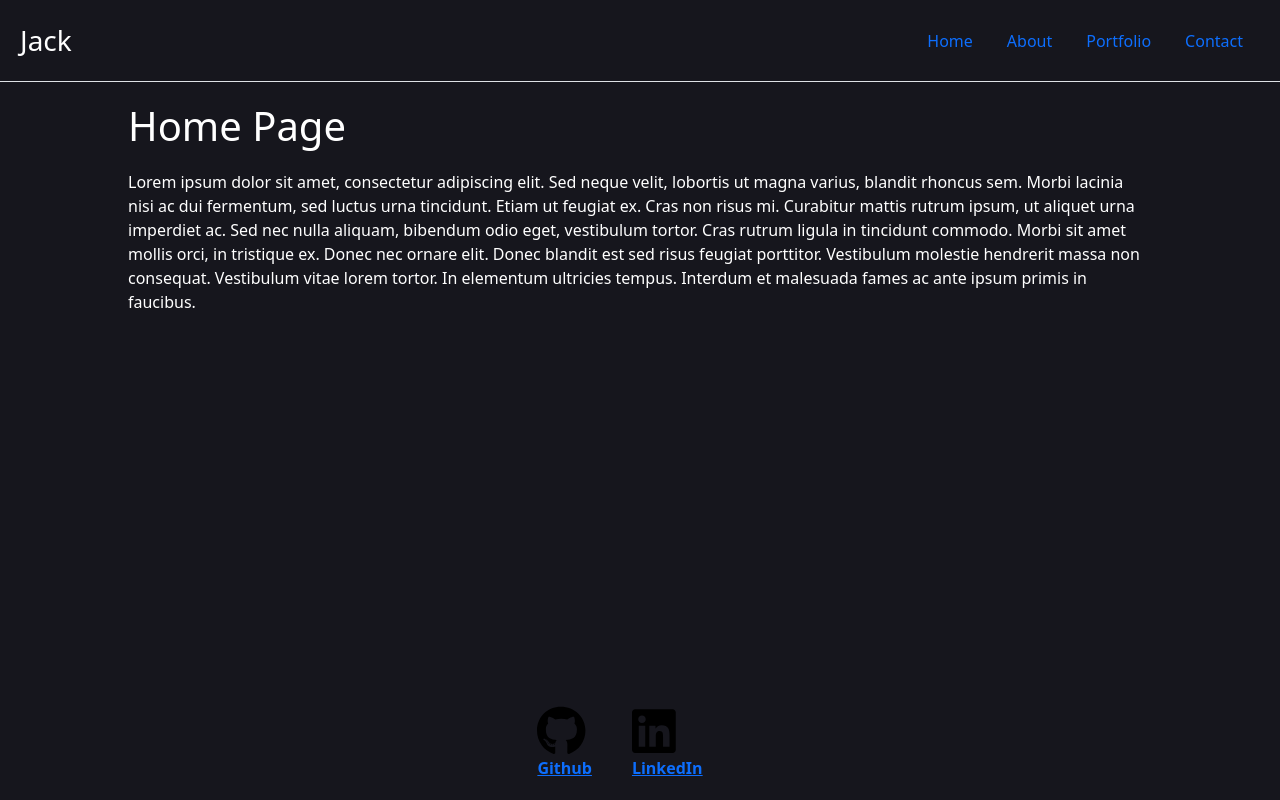
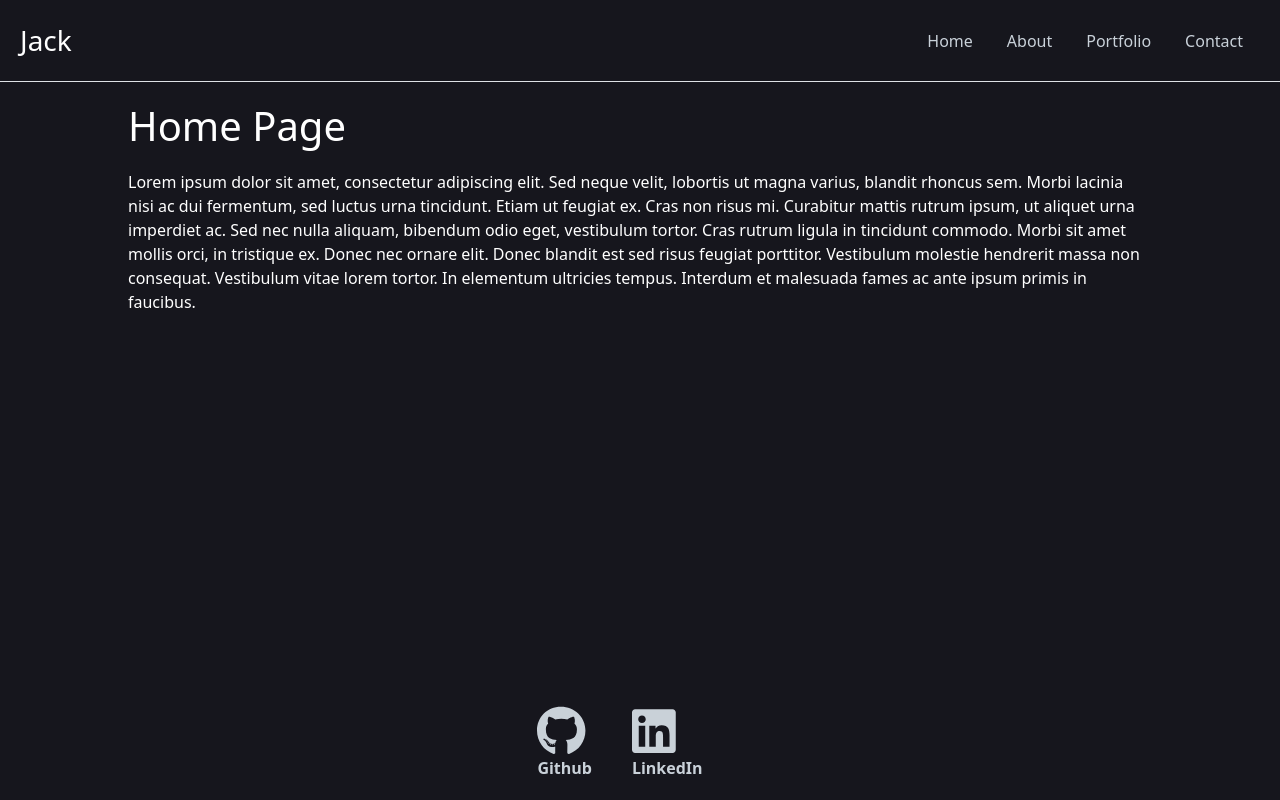
Before and after one commit to jacksonnorris/bc-react-portfolio, a React (Create React App) app: page / in a window 1280 px wide. Built offline with nearby package versions, Linux system fonts and the light colour scheme.

Commit message:
added styling for nav and footer

```diff
--- a/src/App.css
+++ b/src/App.css
@@ -27,6 +27,25 @@ header {
 
 header h3 {
   align-content: center;
+}
+
+.nav-link,
+footer a {
+  color: #c9d1d9 !important;
+  text-decoration: none;
+}
+
+.nav-link:hover,
+footer a:hover {
+  color: white;
+}
+
+footer svg {
+  filter: invert(91%) sepia(11%) saturate(172%) hue-rotate(169deg) brightness(92%) contrast(88%);
+}
+
+footer svg:hover {
+  filter: invert(100%) sepia(100%) saturate(0%) hue-rotate(39deg) brightness(101%) contrast(102%);
 }
 
 footer {
@@ -77,6 +96,12 @@ h1 {
   overflow: hidden;
   position: relative;
   height: 15em;
+}
+
+@media (min-width: 1024px) {
+  .content {
+    width: 37%;
+  }
 }
 
 .content:hover {
--- a/src/App.js
+++ b/src/App.js
@@ -1,6 +1,6 @@
 import React from "react";
 import PortfolioContainer from "./components/PortfolioContainer";
-import './App.css'
+
 
 const App = () => (<PortfolioContainer />);
 
--- a/src/components/PortfolioContainer.js
+++ b/src/components/PortfolioContainer.js
@@ -33,7 +33,7 @@ export default function PortfolioContainer() {
         <h3 className='nav nav-name'>Jack</h3>
         <NavTabs pages={pages} currentPage={currentPage} handlePageChange={handlePageChange} />
       </header>
-      <div className="bodyContent">
+      <div className="bodyContent min-100-vh">
         {renderPage()}
       </div>
       <footer><Footer /></footer>
--- a/src/index.js
+++ b/src/index.js
@@ -1,6 +1,7 @@
 import React from 'react';
 import ReactDOM from 'react-dom';
 import App from './App';
+import './App.css'
 import 'bootstrap/dist/css/bootstrap.min.css';
 
 ReactDOM.render(<App />, document.getElementById('root'));
```
